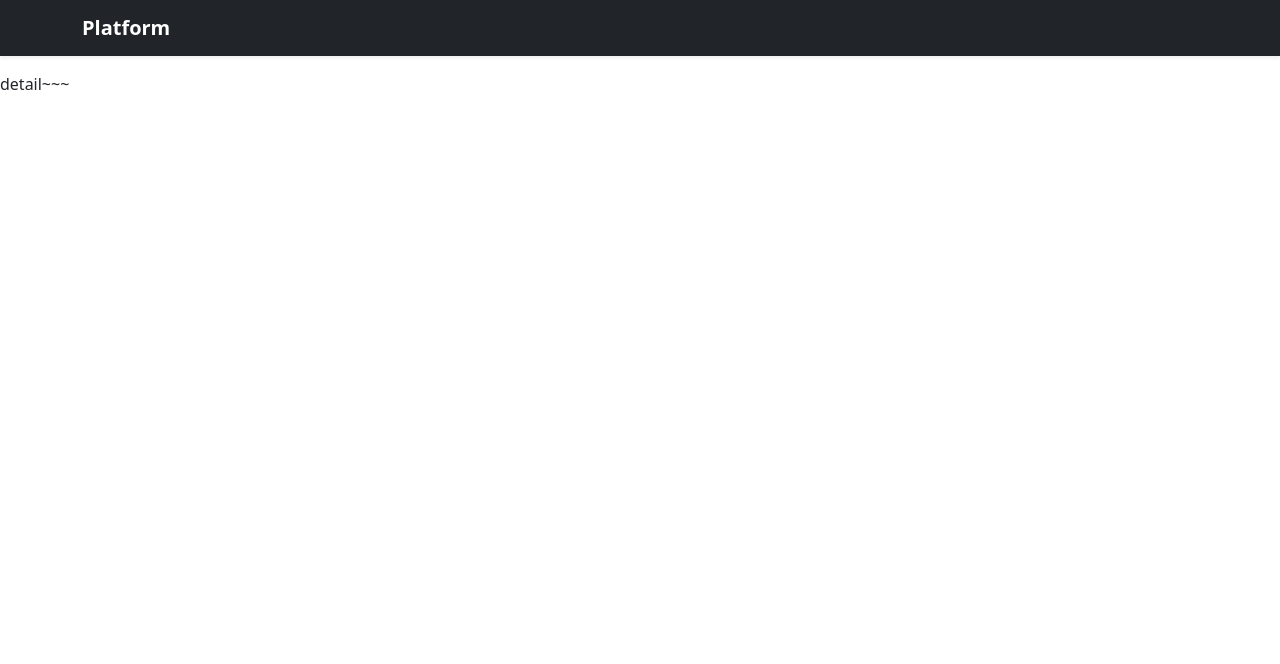
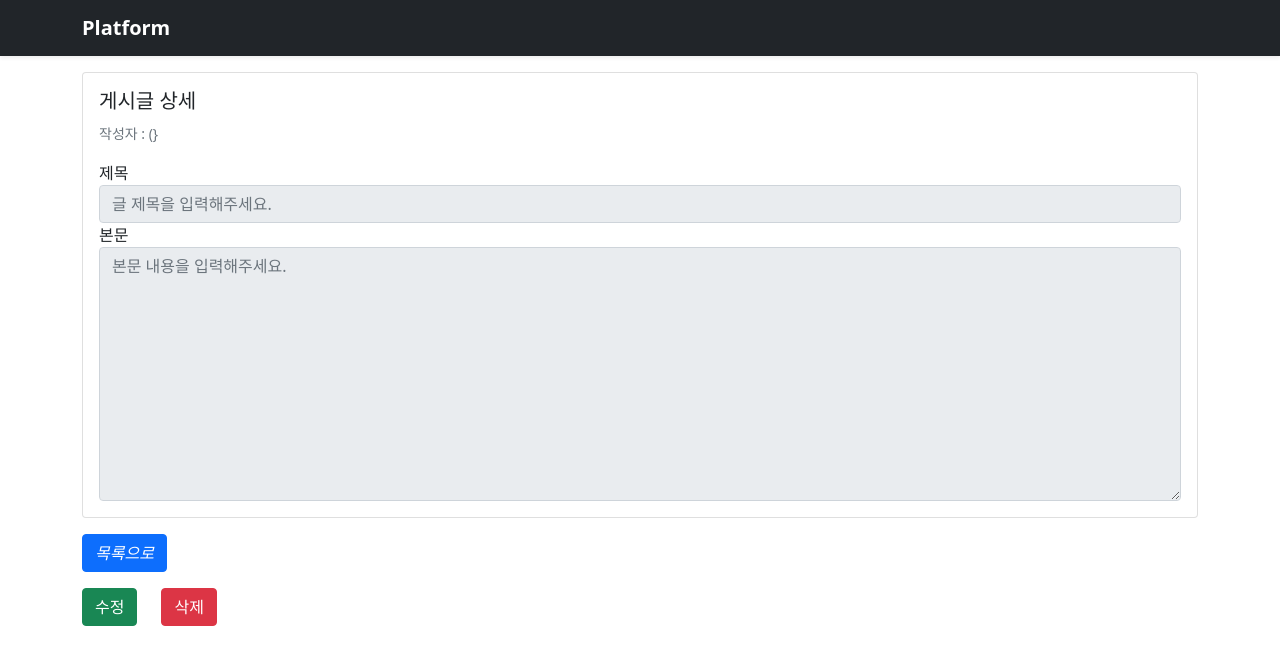
Before and after one commit to SOHEELEE408/boardVue, a Vue app in the folder src/frontend/: page /posts/detail in a window 1280 px wide. Shown: the top 664 px of the page. Built offline with nearby package versions, Linux system fonts and the light colour scheme; no server answers.

Commit message:
controller mapping 주소 오류 수정, front 등록, 조회, 수정, 삭제 구현

```diff
--- a/src/frontend/src/components/posts/PostsDetail.vue
+++ b/src/frontend/src/components/posts/PostsDetail.vue
@@ -1,10 +1,145 @@
 <template>
-  detail~~~
+  <div class="container">
+    <div class="card">
+      <div class="card-body">
+        <h5 class="card-title">게시글 상세</h5>
+        <p class="card-text">
+          <small class="text-muted">작성자 : {{posts.author}} ({{posts.createdDate}}}</small>
+        </p>
+
+        <form>
+
+          <div class="form-group">
+            <label for="postsTitle">제목</label>
+            <input type="text"
+                   class="form-control"
+                   id="postsTitle"
+                   placeholder="글 제목을 입력해주세요."
+                   v-model="posts.title"
+                   :disabled="disabled"/>
+          </div>
+
+          <div class="form-group">
+            <label for="postsContent">본문</label>
+            <textarea rows="10"
+                      class="form-control"
+                      id="postsContent"
+                      placeholder="본문 내용을 입력해주세요."
+                      v-model="posts.content"
+                      :disabled="disabled">작성글 본문 테스트 중입니다.</textarea>
+          </div>
+
+        </form>
+      </div>
+    </div>
+
+    <div class="row mt-3 float-left">
+      <div class="col-auto">
+        <router-link :to="{path:'/posts'}"
+                     class="btn btn-primary">
+          <i class="fa">목록으로</i>
+        </router-link>
+      </div>
+    </div>
+
+    <div class="row mt-3 float-right"
+         v-if="disabled">
+      <div class="col-auto">
+        <button class="btn btn-success"
+                type="button"
+                @click="setMode()">수정</button>
+      </div>
+
+      <div class="col-auto">
+        <button
+            class="btn btn-danger"
+            type="button"
+            @click="delPosts()">삭제
+        </button>
+      </div>
+    </div>
+
+    <div class="row mt-3 float-right"
+         v-if="!disabled">
+      <div class="col-auto">
+        <button
+            class="btn btn-success"
+            type="button"
+            @click="setPosts()">저장
+        </button>
+      </div>
+
+      <div class="col-auto">
+        <button
+            class="btn btn-danger"
+            type="button"
+            @click="readMode()">취소
+        </button>
+      </div>
+    </div>
+  </div>
 </template>
 
 <script>
 export default {
-  name: "PostsDetail"
+  name: "PostsDetail",
+  data(){
+    return{
+      disabled:true,
+      param:this.$route.query,
+      posts:{}
+    }
+  },
+  mounted(){
+    this.handleService()
+  },
+  methods:{
+    handleService(){
+      this.readMode()
+      this.getPosts()
+    },
+    readMode(){
+      this.disabled=true
+    },
+    setMode(){
+      this.disabled=false
+    },
+    getPosts(){
+      this.axios.get('http://localhost:8080/api/v1/posts/'+this.param.id)
+      .then(res=>{
+        this.posts=res.data
+      }).catch(e=>{
+        console.log(e)
+      })
+    },
+    setPosts(){
+      let params={
+        "id": this.param.id,
+        "author":this.posts.author,
+        "title":this.posts.title,
+        "content":this.posts.content,
+      }
+      this.axios.put('http://localhost:8080/api/v1/posts/'+this.param.id,
+      JSON.stringify(params), {headers:{'content-type': 'application/json'}}
+      ).then(res=>{
+        console.log(res.data)
+        alert("수정되었습니다.")
+        this.handleService()
+      }).catch(e=>{
+        alert(e.response.data)
+      })
+    },
+    delPosts(){
+      this.axios.delete('http://localhost:8080/api/v1/posts/'+this.param.id
+      ).then(res=>{
+        console.log(res.data)
+        alert("삭제되었습니다.")
+        this.$router.push("/posts")
+      }).catch(e=>{
+        alert(e.response.data)
+      })
+    }
+  }
 }
 </script>
 
--- a/src/frontend/src/components/posts/PostsReg.vue
+++ b/src/frontend/src/components/posts/PostsReg.vue
@@ -1,10 +1,86 @@
 <template>
- reg~~~~
+  <div class="container">
+    <div class="card">
+      <div class="card-body">
+        <h5 class="card-title">새로운 글 등록</h5>
+
+        <form>
+          <div class="form-group">
+            <label for="postsAuthor">작성자</label>
+            <input type="text"
+                   class="form-control"
+                   id="postsAuthor"
+                   v-model="author"
+                   placeholder="작성자"/>
+          </div>
+
+          <div class="form-group">
+            <label for="postsTitle">제목</label>
+            <input type="text"
+                   class="form-control"
+                   id="postsTitle"
+                   v-model="title"
+                   placeholder="글 제목을 입력해주세요."/>
+          </div>
+
+          <div class="form-group">
+            <label for="postsContent">본문</label>
+            <textarea rows="10"
+                      class="form-control"
+                      id="postsContent"
+                      v-model="content"
+                      placeholder="본문 내용을 입력해주세요."/>
+          </div>
+        </form>
+      </div>
+    </div>
+
+    <div class="for mt-3 float-left">
+      <div class="col-auto">
+        <router-link :to="{path:'/posts'}"
+                     class="btn btn-primary">
+          <i class="fa">목록으로</i>
+        </router-link>
+      </div>
+    </div>
+
+    <div class="row mt-3 float-right">
+      <div class="col-auto">
+        <button class="btn btn-success"
+                type="button"
+                @click="regPosts()">
+          <i class="fa">저장</i>
+        </button>
+      </div>
+    </div>
+  </div>
 </template>
 
 <script>
 export default {
-  name: "PostsReg"
+  name: "PostsReg",
+  data(){
+    return{
+      disabled:true
+    }
+  },
+  methods:{
+    regPosts(){
+      let params={
+        "author":this.author,
+        "title":this.title,
+        "content":this.content,
+      }
+      this.axios.post('http://localhost:8080/api/v1/posts',
+      JSON.stringify(params), {headers:{'content-type':'application/json'}}
+      ).then(res=>{
+        alert("새 글이 등록되었습니다. \n 글번호: ["+res.data+"]")
+        this.$router.push("/posts")
+      }).catch(e=>{
+        alert(e.response.data)
+      })
+    }
+  }
 }
 </script>
 
```
Also changed, not shown: 1 other file (tests, documents, lock files or other folders).
